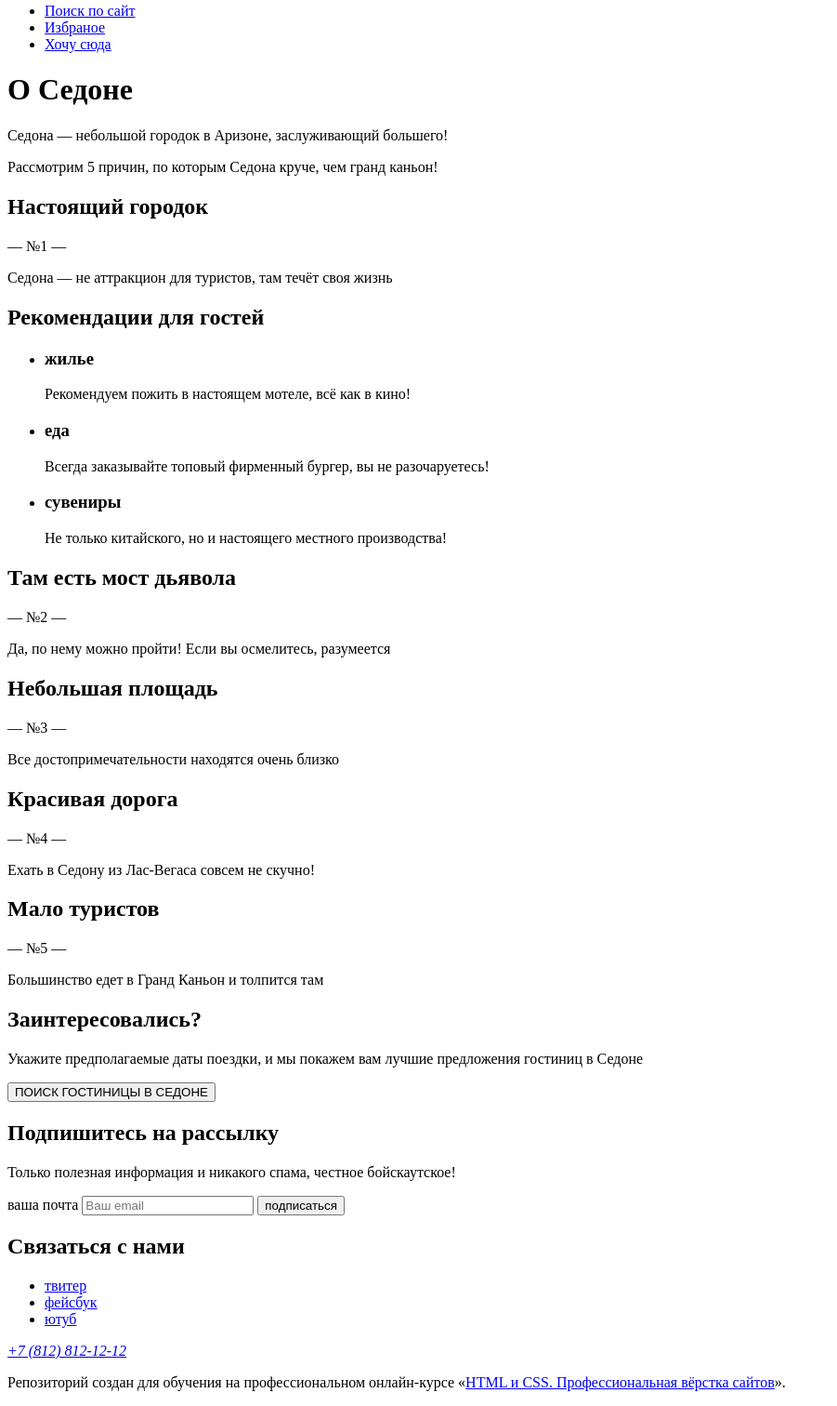
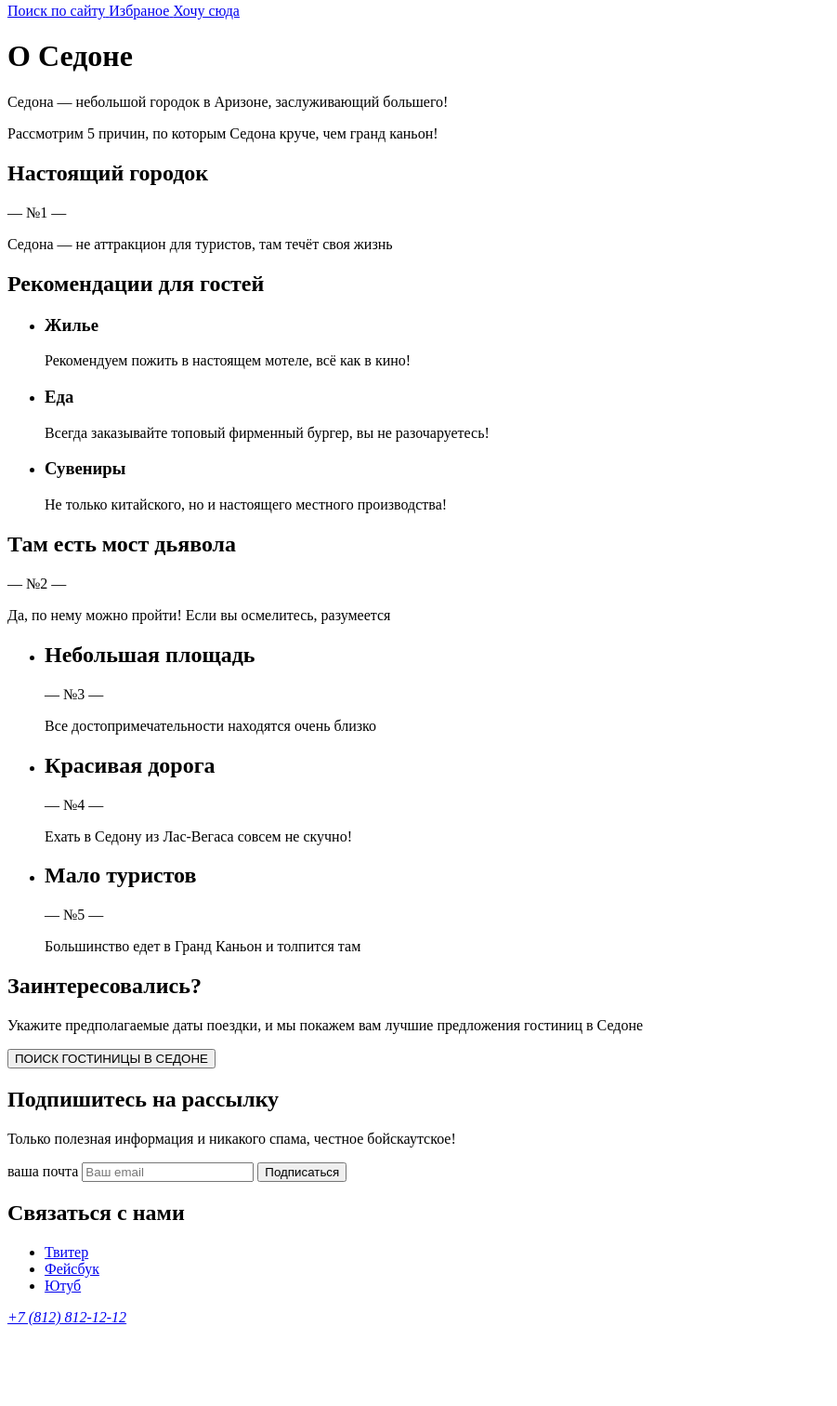
Before and after one commit to evgeniagotskina/1335597-sedona-32, a plain HTML site: page index.html in a window 1280 px wide. Shown: the part 83-1595 px from the top of the page at 93% size, without its empty margins (0-901 px from the left). After the commit the page ends 1517 px from the top, so only its background shows below. Drawn offline with Linux system fonts and the light colour scheme.

Commit message:
разметка с исправлениями

```diff
--- a/index.html
+++ b/index.html
@@ -23,21 +23,15 @@
 
             <a class="page-logo"></a>
 
-            <ul class="navigation-list navigation-user">
-                <li class="navigation-item">
-                    <a class="avigation-list" href="#">
-                        <span class="visually-hidden">Поиск по сайт</span>
+            <section class="navigation-list navigation-user">
+                <a class="navigation-list" href="#">
+                    <span class="visually-hidden">Поиск по сайту</span>
                 </a>
-                </li>
-                <li class="navigation-item">
                 <a class="navigation-list" href="#">
                     <span class="visually-hidden">Избраное</span>
                 </a>
-                </li>
-                <li class="navigation-item">
                 <a class="navigation-list" href="#">Хочу сюда</a>
-                </li>
-            </ul>
+            </section>
         </nav>
 
     </header>
@@ -55,15 +49,15 @@
             <h2 class="visually-hidden">Рекомендации для гостей</h2>
             <ul class="recommendations-list">
                 <li class="recommendations-item">
-                    <h3 class="recommendations-title">жилье</h3>
+                    <h3 class="recommendations-title">Жилье</h3>
                     <p class="recommendations-description">Рекомендуем пожить в настоящем мотеле, всё как в кино!</p>
                 </li>
                 <li class="recommendations-item">
-                    <h3 class="recommendations-title">еда</h3>
+                    <h3 class="recommendations-title">Еда</h3>
                     <p class="recommendations-description">Всегда заказывайте топовый фирменный бургер, вы не разочаруетесь!</p>
                 </li>
                 <li class="recommendations-item">
-                    <h3 class="recommendations-title">сувениры</h3>
+                    <h3 class="recommendations-title">Сувениры</h3>
                     <p class="recommendations-description">Не только китайского, но и настоящего местного производства!</p>
                 </li>
             </ul>
@@ -75,24 +69,26 @@
             <p class="reason-description">Да, по нему можно пройти! Если вы осмелитесь, разумеется</p>
         </section>
         <section class="reasons">
-            <p class="reason">
+            <ul class="reasons-list">
+                <li class="reasons-item">
                     <h2 class="reason-title">Небольшая площадь
                     </h2>
                     <span class="reason-number">— №3 —</span>
                     <p class="reason-description">Все достопримечательности находятся очень близко</p>
-            </p>
-            <p class="reason">
+                </li>
+                <li class="reasons-item">
                     <h2 class="reason-title">Красивая дорога
                     </h2>
                     <span class="reason-number">— №4 —</span>
                     <p class="reason-description">Ехать в Седону из Лас-Вегаса совсем не скучно!</p>
-            </p>
-            <p class="reason">
+                </li>
+                <li class="reasons-item">
                     <h2 class="reason-title">Мало туристов
                     </h2>
                     <span class="reason-number">— №5 —</span>
                     <p class="reason-description">Большинство едет в Гранд Каньон и толпится там</p>
-            </p>
+                </li>
+            </ul>
         </section>
         <section class="search">
             <h2 class="search-title">Заинтересовались?</h2>
@@ -110,25 +106,25 @@
                 <label class="visually-hidden">ваша почта
               <input type="text" name="email" placeholder="Ваш email">
             </label>
-                <input type="submit" name="submit" value="подписаться">
+                <button class="button button-mailing" type="submit">Подписаться</button>
             </form>
         </section>
         <section class="contacts">
             <h2 class="visually-hidden">Связаться с нами</h2>
             <ul class="contacts-list">
                 <li class="contacts-item">
-                    <a class="contacts-link" href="#">
-                        <span class="contacts-title">твитер</span>
+                    <a class="contacts-link" href="https://twitter.com/htmlacademy_ru">
+                        <span class="contacts-title">Твитер</span>
                     </a>
                 </li>
                 <li class="contacts-item">
-                    <a class="contacts-link" href="#">
-                        <span class="contacts-title">фейсбук</span>
+                    <a class="contacts-link" href="https://www.facebook.com/htmlacademy">
+                        <span class="contacts-title">Фейсбук</span>
                     </a>
                 </li>
                 <li class="contacts-item">
-                    <a class="contacts-link" href="#">
-                        <span class="contacts-title">ютуб</span>
+                    <a class="contacts-link" href="https://www.youtube.com/c/HTMLAcademyRUS">
+                        <span class="contacts-title">Ютуб</span>
                     </a>
                 </li>
             </ul>
@@ -141,8 +137,6 @@
 
     </footer>
 
-    <p>Репозиторий создан для обучения на профессиональном онлайн‑курсе «<a href="https://htmlacademy.ru/intensive/htmlcss">HTML и CSS. Профессиональная вёрстка сайтов</a>».</p>
-
 </body>
 
 </html>
```
Also changed, not shown: catalog.html (+6 -6 lines). Lines whose indentation alone changed are shown as unchanged.
